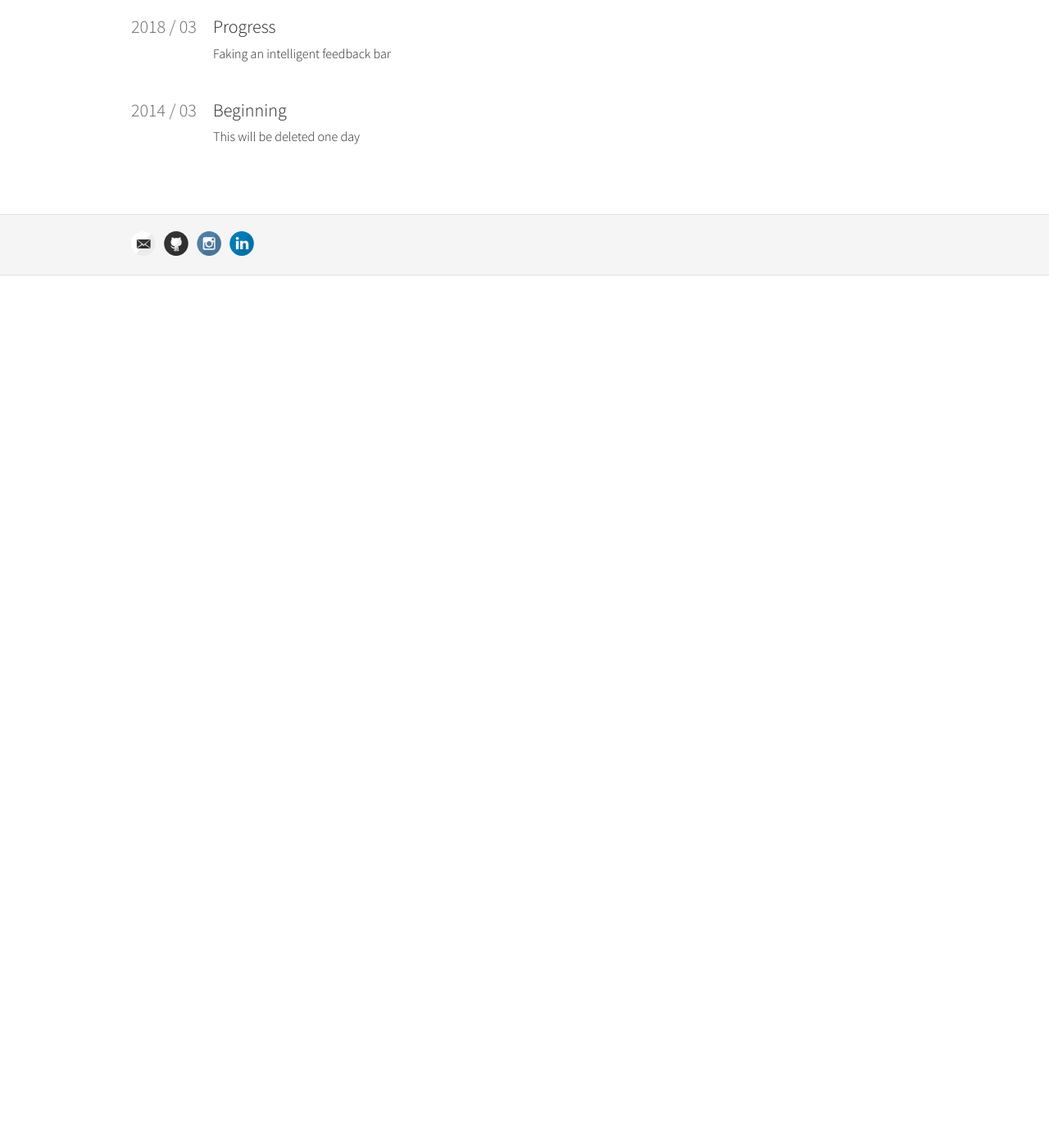
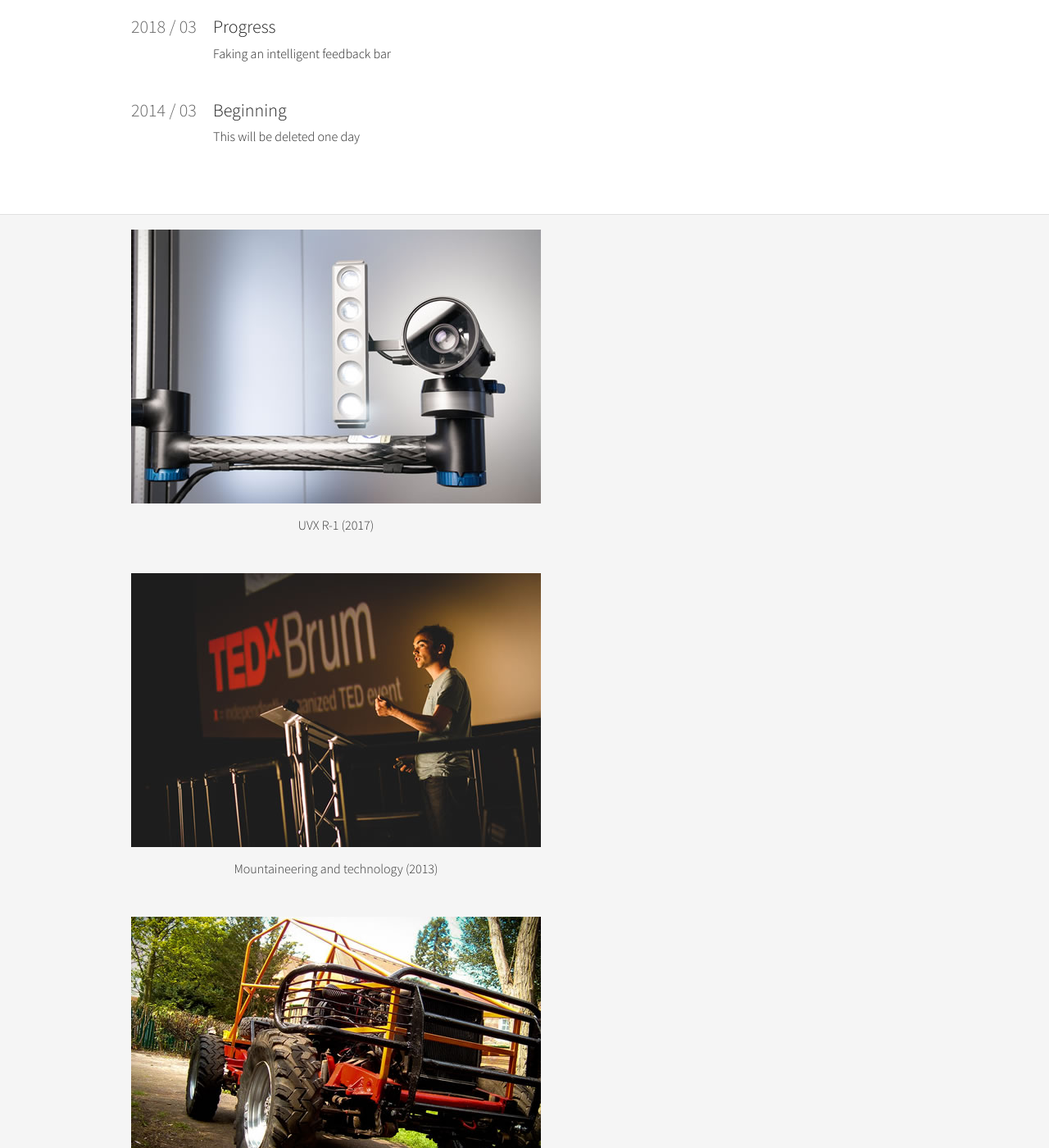
Before and after one commit to gcsalzburg/gcsalzburg.github.io, a Jekyll site: the page built from index.html, in a window 1280 px wide and 1400 px high, scrolled down 631 px. Shown: the whole window at 82% size. Built offline with Jekyll 4.4.1, drawn with Linux system fonts in a browser that asks for light colours; before the commit the page ends 967 px from its top, so only the background shows below that; some of the changed text lies outside the part shown.

Commit message:
Changed projects display

```diff
--- a/_layouts/default.html
+++ b/_layouts/default.html
@@ -39,7 +39,6 @@
     <div class="wrapper-footer">
       <div class="container">
         <div class="projects">
-            {% if page.ishomepage == 'true' %}
             <figure class="project">
               <img src="images/projects/uvx.jpg">
               <figcaption>UVX R-1 (2017)</figcaption>
@@ -64,7 +63,6 @@
               <img src="images/projects/wii.jpg">
               <figcaption>Gestural interface for 3D CAD (2012)</figcaption>
             </figure>
-            {% endif %}
         </div>
         <footer class="footer">
           {% include svg-icons.html %}
```
